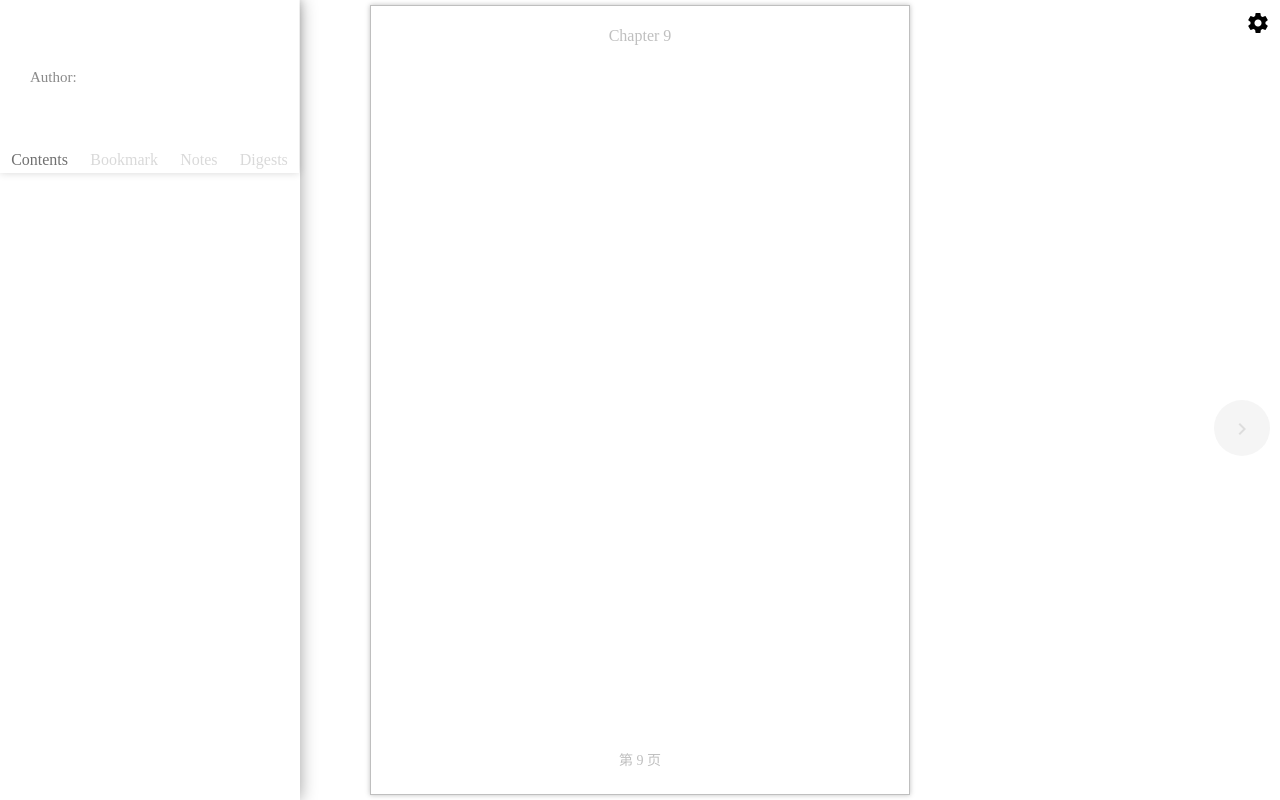
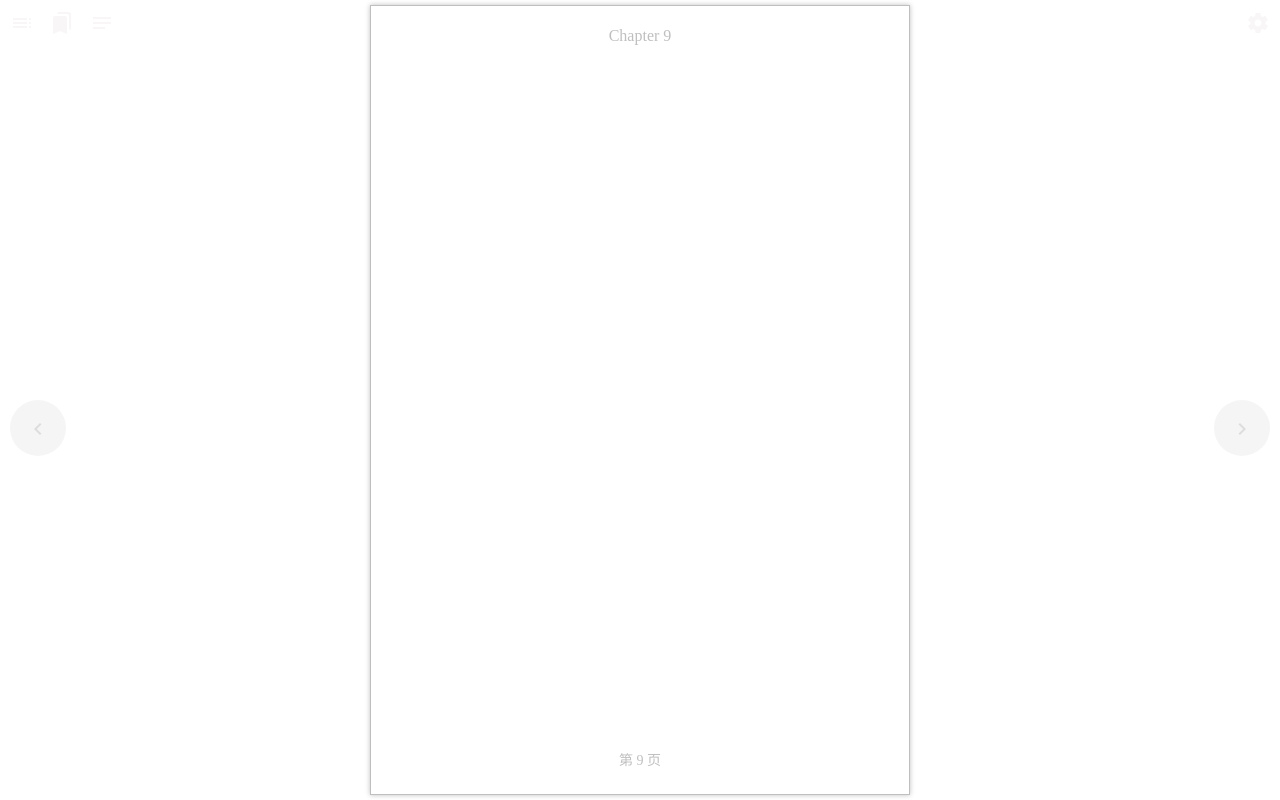
Before and after one commit to kylqin/immerse, an Angular app: page /reader in a window 1280 px wide. Built offline with nearby package versions, Linux system fonts and the light colour scheme.

Commit message:
toggle sidenav

```diff
--- a/src/app/reader/buttons/buttons.component.html
+++ b/src/app/reader/buttons/buttons.component.html
@@ -1,4 +1,16 @@
 <div class="reader-buttons">
+  <div class="buttons-top-left">
+    <button mat-icon-button (click)="openNavigation()">
+      <mat-icon>toc</mat-icon>
+    </button>
+    <button mat-icon-button (click)="openNavigation()">
+      <mat-icon>bookmarks</mat-icon>
+    </button>
+    <button mat-icon-button (click)="openNavigation()">
+      <mat-icon>notes</mat-icon>
+    </button>
+  </div>
+
   <div class="buttons-top-right">
     <button mat-icon-button (click)="openSettings()">
       <mat-icon>settings</mat-icon>
--- a/src/app/reader/buttons/buttons.component.scss
+++ b/src/app/reader/buttons/buttons.component.scss
@@ -1,5 +1,28 @@
+button {
+  color: #ddd3d333;
+  &:hover {
+    // color: #666;
+    box-shadow: 0 0 12px 0 #ccc;
+  }
+}
+
+.buttons-top-left,
 .buttons-top-right {
   position: absolute;
+  &:hover {
+    // box-shadow: 0 0 12px 0 #ccc;
+    button {
+      color: #666;
+    }
+  }
+}
+
+.buttons-top-left {
+  top: 2px;
+  left: 2px;
+}
+
+.buttons-top-right {
   top: 2px;
   right: 2px;
 }
--- a/src/app/reader/buttons/buttons.component.ts
+++ b/src/app/reader/buttons/buttons.component.ts
@@ -1,4 +1,4 @@
-import { Component, OnInit } from '@angular/core';
+import { Component, OnInit, Output, EventEmitter } from '@angular/core';
 import { MatDialog } from '@angular/material/dialog';
 import { SettingsComponent } from '../settings/settings.component';
 import { ConfigService } from 'src/app/config/config.service';
@@ -10,6 +10,7 @@ import { ReaderService } from '../reader.service';
   styleUrls: ['./buttons.component.scss']
 })
 export class ButtonsComponent implements OnInit {
+  @Output() openNav = new EventEmitter<void>();
 
   constructor(
     public dialog: MatDialog,
@@ -18,6 +19,10 @@ export class ButtonsComponent implements OnInit {
   ) { }
 
   ngOnInit(): void {
+  }
+
+  openNavigation() {
+    this.openNav.emit();
   }
 
   async openSettings() {
--- a/src/app/reader/navigation/navigation.component.scss
+++ b/src/app/reader/navigation/navigation.component.scss
@@ -1,5 +1,5 @@
 .reader-navigation {
-  position: absolute;
+  position: relative;
   left: 0;
   top: 0;
   width: 300px;
@@ -9,7 +9,7 @@
 }
 
 .navigation-header {
-  position: fixed;
+  position: absolute;
   width: 299px;
   height: 173px;
   background: rgba(255, 255, 255, 1);
--- a/src/app/reader/reader.component.html
+++ b/src/app/reader/reader.component.html
@@ -1,7 +1,17 @@
 <div class="viewer">
   <!-- <input type="file" (change)="selectBook($event)"/> -->
-  <div id="page-area" class="view-page-area" [ngClass]="isSingleMode ? 'single' : ''"></div>
-  <app-reader-background></app-reader-background>
-  <app-reader-buttons></app-reader-buttons>
-  <app-reader-navigation></app-reader-navigation>
+
+  <mat-sidenav-container class="nav-container">
+    <mat-sidenav #nav mode="over">
+      <app-reader-navigation></app-reader-navigation>
+    </mat-sidenav>
+
+    <mat-sidenav-content>
+      <div class="nav-content">
+        <div id="page-area" class="view-page-area" [ngClass]="isSingleMode ? 'single' : ''"></div>
+        <app-reader-background></app-reader-background>
+        <app-reader-buttons (openNav)="nav.toggle()"></app-reader-buttons>
+      </div>
+    </mat-sidenav-content>
+  </mat-sidenav-container>
 </div>
--- a/src/app/reader/reader.component.scss
+++ b/src/app/reader/reader.component.scss
@@ -23,4 +23,16 @@
       bottom: 75px;
     }
   }
+
+  .nav-container {
+    position: absolute;
+    width: 100%;
+    height: 100%;
+
+    .nav-content {
+      position: absolute;
+      width: 100%;
+      height: 100%;
+    }
+  }
 }
--- a/src/app/reader/reader.module.ts
+++ b/src/app/reader/reader.module.ts
@@ -8,6 +8,7 @@ import { ReaderComponent } from './reader.component';
 import { SettingsComponent } from './settings/settings.component';
 
 import { MatDialogModule } from '@angular/material/dialog';
+import { MatSidenavModule } from '@angular/material/sidenav';
 
 import { MatButtonModule } from '@angular/material/button';
 import { MatCheckboxModule } from '@angular/material/checkbox';
@@ -34,6 +35,7 @@ import { TocComponent } from './toc/toc.component';
     MatCheckboxModule,
     MatInputModule,
     MatDialogModule,
+    MatSidenavModule,
     MatSliderModule,
     MatRadioModule,
     MatSelectModule
--- a/src/app/reader/reader.service.ts
+++ b/src/app/reader/reader.service.ts
@@ -2,7 +2,7 @@ import { Injectable } from '@angular/core';
 import { Book } from '../models/Book';
 import * as localforage from 'localforage';
 import * as SparkMD5 from 'spark-md5';
-import { Subject } from 'rxjs';
+import { Subject, BehaviorSubject } from 'rxjs';
 
 @Injectable({
   providedIn: 'root'
@@ -14,7 +14,7 @@ export class ReaderService {
 
   public currentEpub = null;
 
-  public toc = new Subject();
+  public toc = new BehaviorSubject([]);
   public flattenedToc = null;
   public notes = [];
   public bookmarks = [];
```
